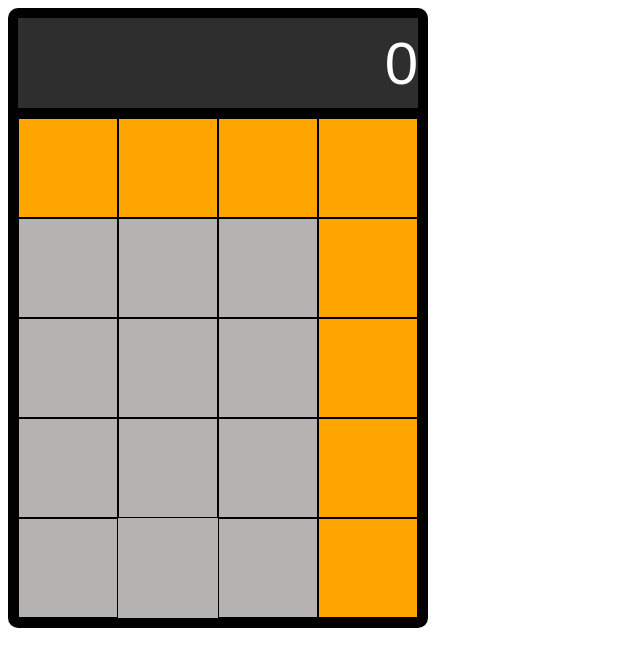
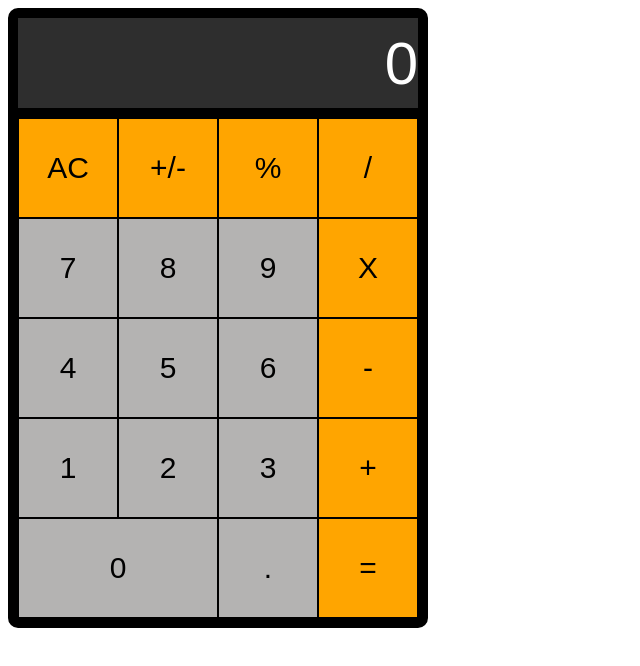
Before and after one commit to Roman-cas88/Calculator, a React (Create React App) app: page / in a window 1280 px wide. Shown: the top 666 px of the page, without its empty margins (0-640 px from the left). Built offline with nearby package versions, Linux system fonts and the light colour scheme.

Commit message:
Claculator alive

```diff
--- a/src/App.js
+++ b/src/App.js
@@ -3,100 +3,86 @@ import { Buttons, Calculator, Screen } from "./components";
 import "./styles.css";
 
 export default function App() {
+  const [number, setNumber] = useState(0);
+  const [oper, setOper] = useState();
   const [result, setResult] = useState(0);
 
+  const clickNum = (i) => {
+    let click = i.target.value;
+    if (number === 0) {
+      setNumber(click);
+    } else {
+      setNumber(number + click);
+    }
+  };
+
   const ac = () => {
-    console.log("AC");
+    setNumber(0);
   };
+
   const change = () => {
-    console.log("+/-");
+    if (number > 0) {
+      setNumber(-number);
+    } else {
+      setNumber(Math.abs(number));
+    }
   };
-  const perc = () => {
-    console.log("%");
+
+  const perc = (i) => {
+    setNumber(number / 100);
   };
-  const divd = () => {
-    console.log("/");
+
+  const eqls = () => {
+    if (oper === "/") {
+      setNumber(parseFloat(result) / parseFloat(number));
+    }
+    if (oper === "x") {
+      setNumber(parseFloat(result) * parseFloat(number));
+    }
+    if (oper === "-") {
+      setNumber(parseFloat(result) - parseFloat(number));
+    }
+    if (oper === "+") {
+      setNumber(parseFloat(result) + parseFloat(number));
+    }
   };
-  const multiply = () => {
-    console.log("x");
-  };
-  const mins = () => {
-    console.log("-");
-  };
-  const pls = () => {
-    console.log("+");
-  };
-  const eqls = () => {
-    console.log("=");
-  };
-  const num1 = () => {
-    setResult(+1);
-    console.log("1");
-  };
-  const num2 = () => {
-    setResult(2);
-    console.log("2");
-  };
-  const num3 = () => {
-    setResult(3);
-    console.log("3");
-  };
-  const num4 = () => {
-    setResult(4);
-    console.log("4");
-  };
-  const num5 = () => {
-    setResult(5);
-    console.log("5");
-  };
-  const num6 = () => {
-    setResult(6);
-    console.log("6");
-  };
-  const num7 = () => {
-    setResult(7);
-    console.log("7");
-  };
-  const num8 = () => {
-    setResult(8);
-    console.log("8");
-  };
-  const num9 = () => {
-    setResult(9);
-    console.log("9");
-  };
-  const num0 = () => {
-    setResult(0);
-    console.log("0");
-  };
-  const point = () => {
-    setResult(".");
-    console.log(".");
+
+  const operator = (i) => {
+    let target = i.target.value;
+    setOper(target);
+    setResult(number);
+    setNumber(0);
   };
 
   return (
     <div className="App">
       <Calculator>
-        <Screen result={result} />
-        <Buttons value="AC" funcName={ac} idName="ac" />
-        <Buttons value="+/-" funcName={change} idName="changeSign" />
-        <Buttons value="%" funcName={perc} idName="percent" />
-        <Buttons value="/" funcName={divd} idName="divide" />
-        <Buttons value="x" funcName={multiply} idName="multiply" />
-        <Buttons value="-" funcName={mins} idName="minus" />
-        <Buttons value="+" funcName={pls} idName="plus" />
-        <Buttons value="=" funcName={eqls} idName="equals" />
-        <Buttons value="1" funcName={num1} idName="num1" />
-        <Buttons value="2" funcName={num2} idName="num2" />
-        <Buttons value="3" funcName={num3} idName="num3" />
-        <Buttons value="4" funcName={num4} idName="num4" />
-        <Buttons value="5" funcName={num5} idName="num5" />
-        <Buttons value="6" funcName={num6} idName="num6" />
-        <Buttons value="7" funcName={num7} idName="num7" />
-        <Buttons value="8" funcName={num8} idName="num8" />
-        <Buttons value="9" funcName={num9} idName="num9" />
-        <Buttons value="0" funcName={num0} idName="num0" />
-        <Buttons value="." funcName={point} idName="point" />
+        <Screen result={number} />
+        <Buttons sign="AC" funcName={ac} idName="ac" />
+        <Buttons sign="+/-" funcName={change} idName="changeSign" />
+        <Buttons sign="%" funcName={perc} idName="percent" />
+        <Buttons value={"/"} sign="/" funcName={operator} idName="divide" />
+        <Buttons value={"x"} sign="X" funcName={operator} idName="multiply" />
+        <Buttons value={"-"} sign="-" funcName={operator} idName="minus" />
+        <Buttons value={"+"} sign="+" funcName={operator} idName="plus" />
+        <Buttons value={"="} sign="=" funcName={eqls} idName="equals" />
+        <Buttons value={1} sign="1" funcName={clickNum} idName="num1" />
+        <Buttons value={2} sign="2" funcName={clickNum} idName="num2" />
+        <Buttons value={3} sign="3" funcName={clickNum} idName="num3" />
+        <Buttons value={4} sign="4" funcName={clickNum} idName="num4" />
+        <Buttons value={5} sign="5" funcName={clickNum} idName="num5" />
+        <Buttons value={6} sign="6" funcName={clickNum} idName="num6" />
+        <Buttons value={7} sign="7" funcName={clickNum} idName="num7" />
+        <Buttons value={8} sign="8" funcName={clickNum} idName="num8" />
+        <Buttons value={9} sign="9" funcName={clickNum} idName="num9" />
+        <Buttons
+          value={0}
+          sign="0"
+          funcName={clickNum}
+          idName="num0"
+          butId="but0"
+        />
+        <Buttons value={"."} sign="." fisignuncName={clickNum} idName="point" />
       </Calculator>
     </div>
   );
```
